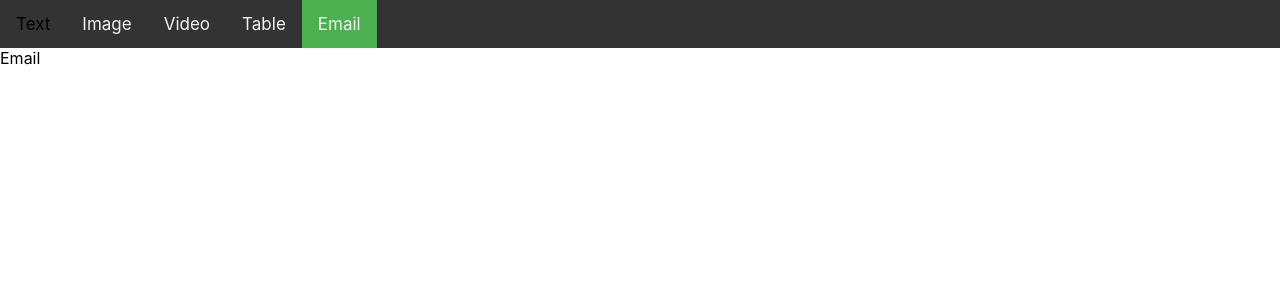
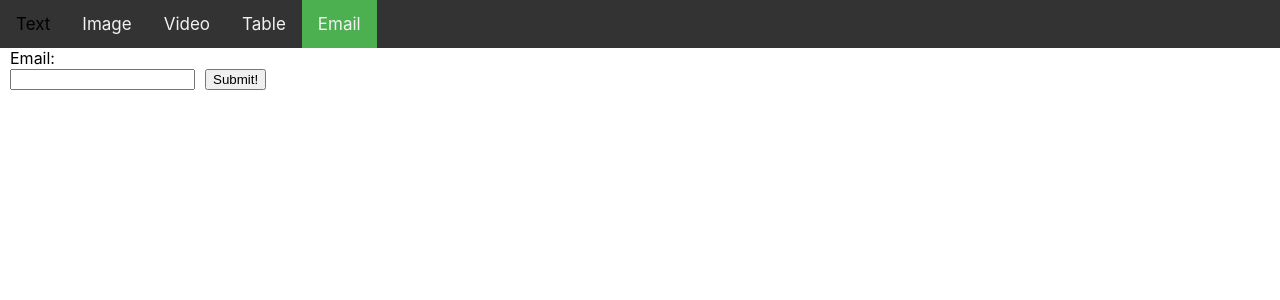
Before and after one commit to busycsu/randompr3, a React (Create React App) app in the folder coolapp/: page / in a window 1280 px wide. Both pictures are taken after a click on the element "Email". Shown: the top 300 px of the page. Built offline with nearby package versions, Linux system fonts and the light colour scheme.

Commit message:
first version complete

```diff
--- a/coolapp/src/App.css
+++ b/coolapp/src/App.css
@@ -159,3 +159,12 @@ table, th, td {
   border: 1px solid black;
   border-collapse: collapse;
 }
+
+.emailLabel{
+  margin-right: 10px;
+  margin-left: 10px;
+}
+.emailadd{
+  margin-right: 10px;
+  margin-left: 10px;
+}
--- a/coolapp/src/component/body.js
+++ b/coolapp/src/component/body.js
@@ -10,7 +10,7 @@ class Body extends Component {
         var displayContent = () => {
             switch(this.props.activetab) {
                 case 0:
-                    return <Text></Text>
+                    return <Text/>
                 case 1:
                     return <Images />
                 case 2:
--- a/coolapp/src/component/email.js
+++ b/coolapp/src/component/email.js
@@ -1,11 +1,45 @@
 import React, {Component} from 'react'
 
 class Email extends Component {
+    constructor(){
+        super();
+    }
+    ValidateEmail =()=>
+    {
+        var inputText  = document.getElementById("email").value;
+        console.log(inputText)
+        var mailformat = /^[a-zA-Z0-9.!#$%&'*+/=?^_`{|}~-]+@[a-zA-Z0-9-]+(?:\.[a-zA-Z0-9-]+)*$/;
+        if(inputText.match(mailformat))
+        {
+            if(inputText.slice(inputText.length-3)=="edu"||inputText.slice(inputText.length-3)=="com"){
+                alert("Valid email address!");
+                return true;
+            }
+            else{
+                alert("You have entered an invalid email address!");
+                return false;
+            }
+        }
+        else
+        {
+            alert("You have entered an invalid email address!");
+            return false;
+        }
+    }
+
     render() {
+        return (
+            <div>
+                <form name="form1" action="#">
 
+                <label className="emailLabel" for="email">Email:</label>
+                   <br />
+                        <input className="emailadd" id='email' />
 
-        return (
-            <div>Email</div>
+                        <button value="Submit" onClick={this.ValidateEmail}>Submit!</button>
+
+                </form>
+            </div>
         );
     }
 }
```
